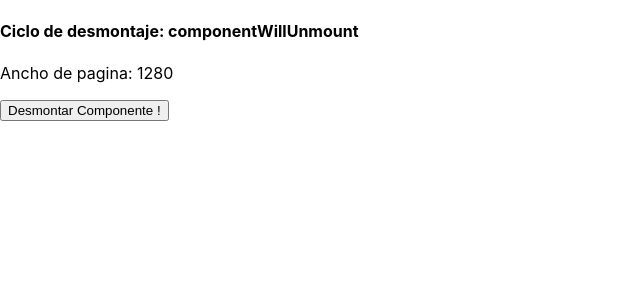
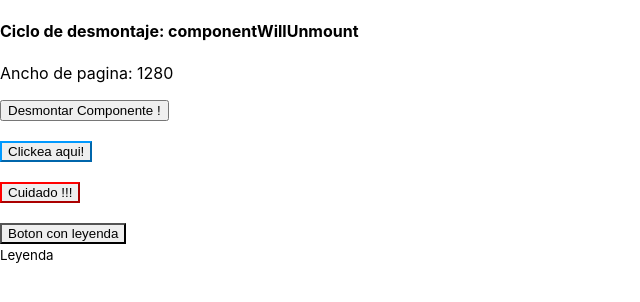
Before and after one commit to BrunoConti/Udemy-Curso-Reactjs, a React (Create React App) app: page / in a window 1280 px wide. Shown: the top 302 px of the page, without its empty margins (0-640 px from the left). Built offline with nearby package versions, Linux system fonts and the light colour scheme.

Commit message:
Conditional

```diff
--- a/src/App.js
+++ b/src/App.js
@@ -2,6 +2,33 @@ import React, { Component } from 'react';
 
 import EjemploDeComponenteWillUnmount from './sections/life-cycle/ejemploComponentWillUnmount';
 
+
+class Button extends Component {
+  render(){
+    return(
+    <button style={{ borderColor: this.props.borderColor, display: 'block'}}>{this.props.label}</button>
+    )
+  }
+}
+
+Button.defaultProps = { borderColor: '#09f' }
+
+class ButtonDanger extends Component {
+  render(){
+    return(<Button borderColor='red' label={this.props.label}></Button>)
+  }
+}
+
+class ButtonWithLegend extends Component {
+  render(){
+    return(
+      <div>
+        <Button label={this.props.label} borderColor={this.props.borderColor}></Button>
+        <small>{this.props.legend}</small>
+      </div>
+    )
+  }
+}
 
 class App extends Component {
 
@@ -9,6 +36,12 @@ class App extends Component {
   return (
     <div className="App">
       <EjemploDeComponenteWillUnmount/>
+    <br></br>
+      <Button label= 'Clickea aqui!'></Button>
+    <br></br>
+      <ButtonDanger label='Cuidado !!!'></ButtonDanger>
+    <br></br>
+      <ButtonWithLegend label='Boton con leyenda' borderColor='black' legend='Leyenda'></ButtonWithLegend>
     </div>
   );
 }
```
